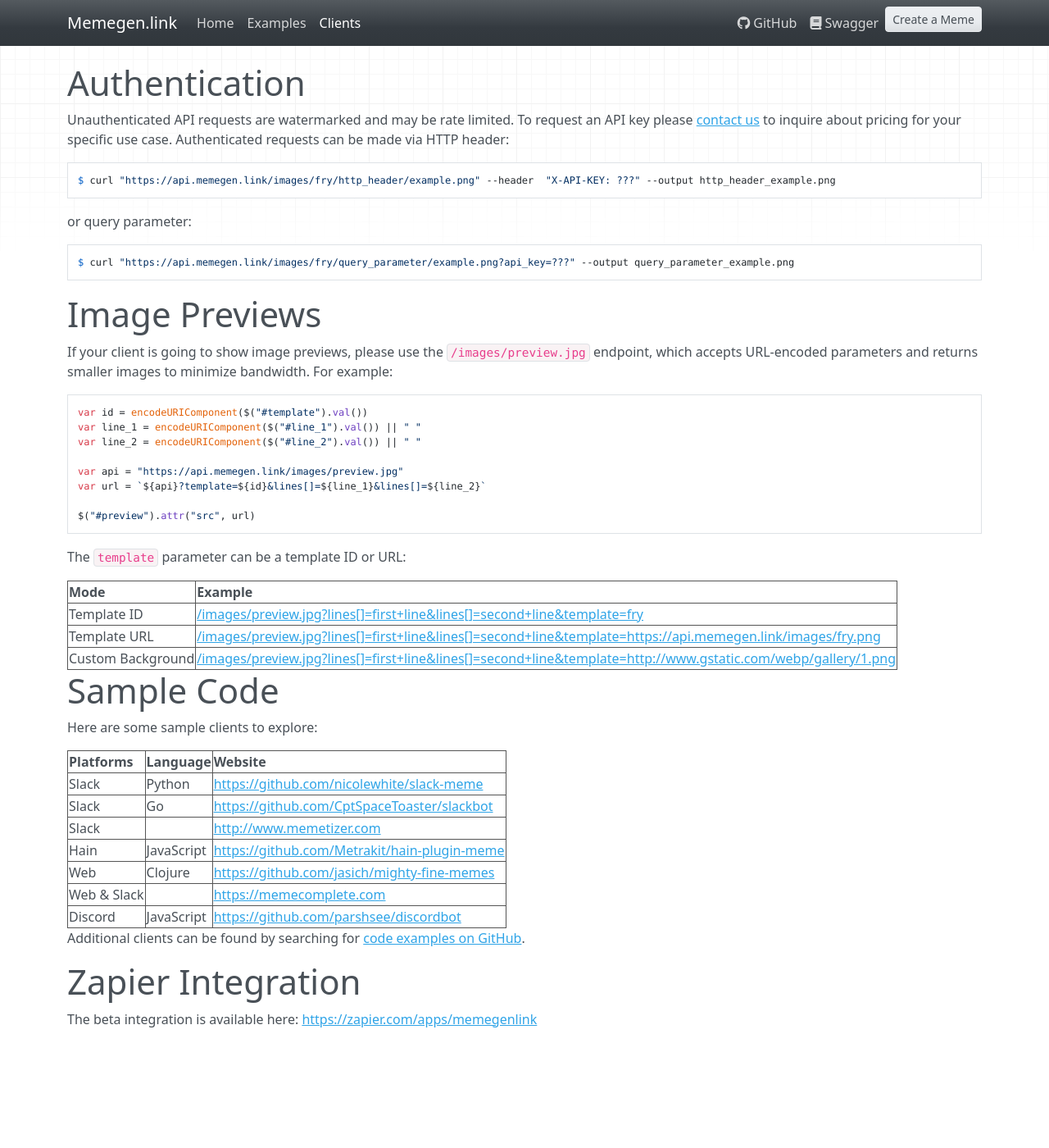
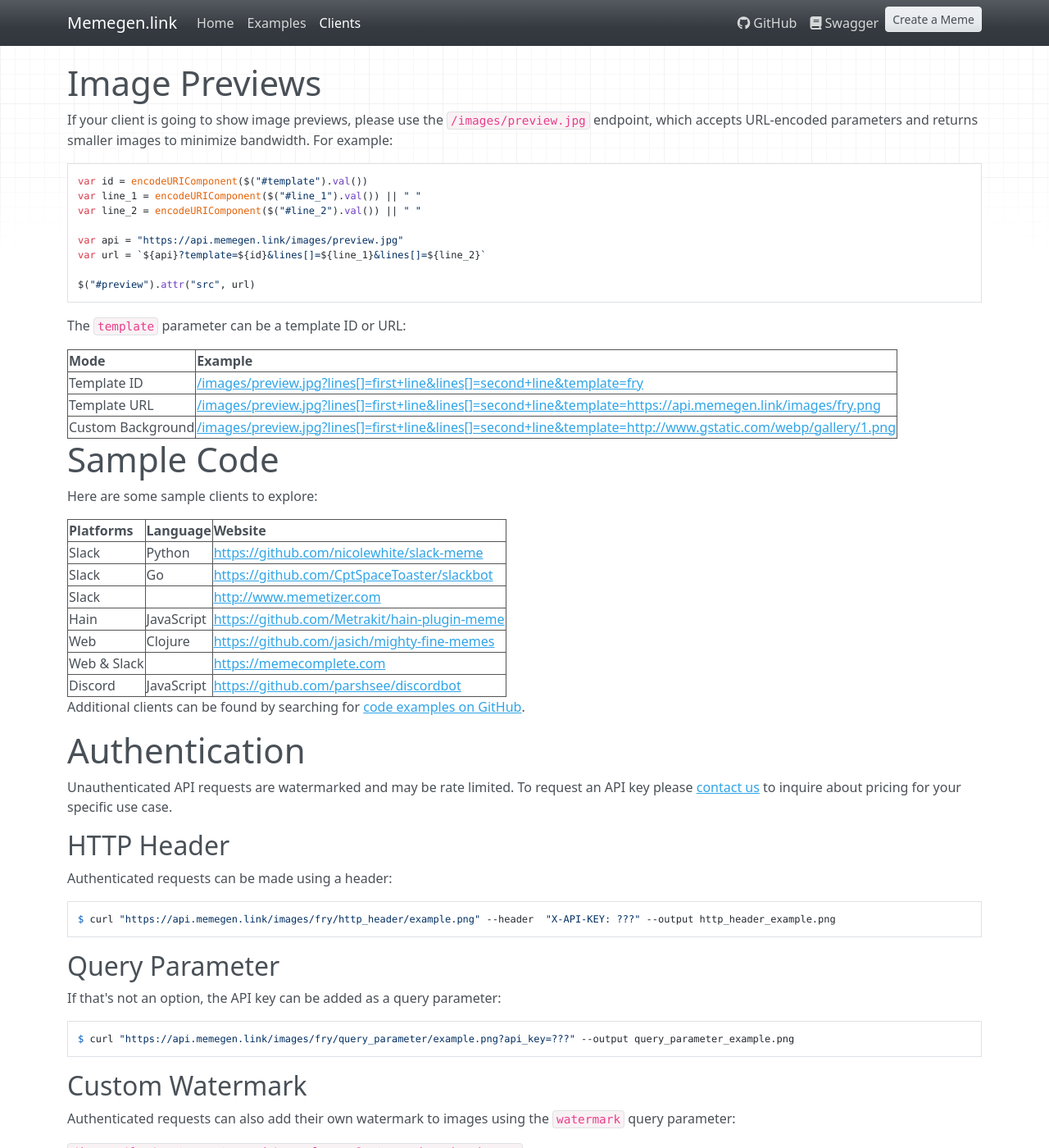
Before and after one commit to jacebrowning/memegen, an MkDocs documentation site: the page built from docs/clients.md, in a window 1280 px wide and 1400 px high. Shown: the whole window at 82% size. Built offline with MkDocs 1.6.1, drawn with Linux system fonts in a browser that asks for light colours; nearby versions of some CDN libraries; comment, search, counter and statistics services are not loaded; some of the changed text lies outside the part shown.

Commit message:
Support custom watermarks when authenticated

````diff
--- a/docs/clients.md
+++ b/docs/clients.md
@@ -1,17 +1,3 @@
-# Authentication
-
-Unauthenticated API requests are watermarked and may be rate limited. To request an API key please <a href="mailto:support@maketested.com?subject=memegen.link">contact us</a> to inquire about pricing for your specific use case. Authenticated requests can be made via HTTP header:
-
-```shell
-$ curl "https://api.memegen.link/images/fry/http_header/example.png" --header  "X-API-KEY: ???" --output http_header_example.png
-```
-
-or query parameter:
-
-```shell
-$ curl "https://api.memegen.link/images/fry/query_parameter/example.png?api_key=???" --output query_parameter_example.png
-```
-
 # Image Previews
 
 If your client is going to show image previews, please use the `/images/preview.jpg` endpoint, which accepts URL-encoded parameters and returns smaller images to minimize bandwidth. For example:
@@ -51,6 +37,32 @@
 
 Additional clients can be found by searching for [code examples on GitHub](https://github.com/search?o=desc&q=%22api.memegen.link%22+&ref=searchresults&s=indexed&type=Code&utf8=%E2%9C%93).
 
+# Authentication
+
+Unauthenticated API requests are watermarked and may be rate limited. To request an API key please <a href="mailto:support@maketested.com?subject=memegen.link">contact us</a> to inquire about pricing for your specific use case.
+
+## HTTP Header
+
+Authenticated requests can be made using a header:
+
+```shell
+$ curl "https://api.memegen.link/images/fry/http_header/example.png" --header  "X-API-KEY: ???" --output http_header_example.png
+```
+
+## Query Parameter
+
+If that's not an option, the API key can be added as a query parameter:
+
+```shell
+$ curl "https://api.memegen.link/images/fry/query_parameter/example.png?api_key=???" --output query_parameter_example.png
+```
+
+## Custom Watermark
+
+Authenticated requests can also add their own watermark to images using the `watermark` query parameter:
+
+`/images/fry/custom_watermark/example.png?watermark=mydomain.com`
+
 # Zapier Integration
 
 The beta integration is available here: <https://zapier.com/apps/memegenlink>
````
Also changed, not shown: 6 other files.
